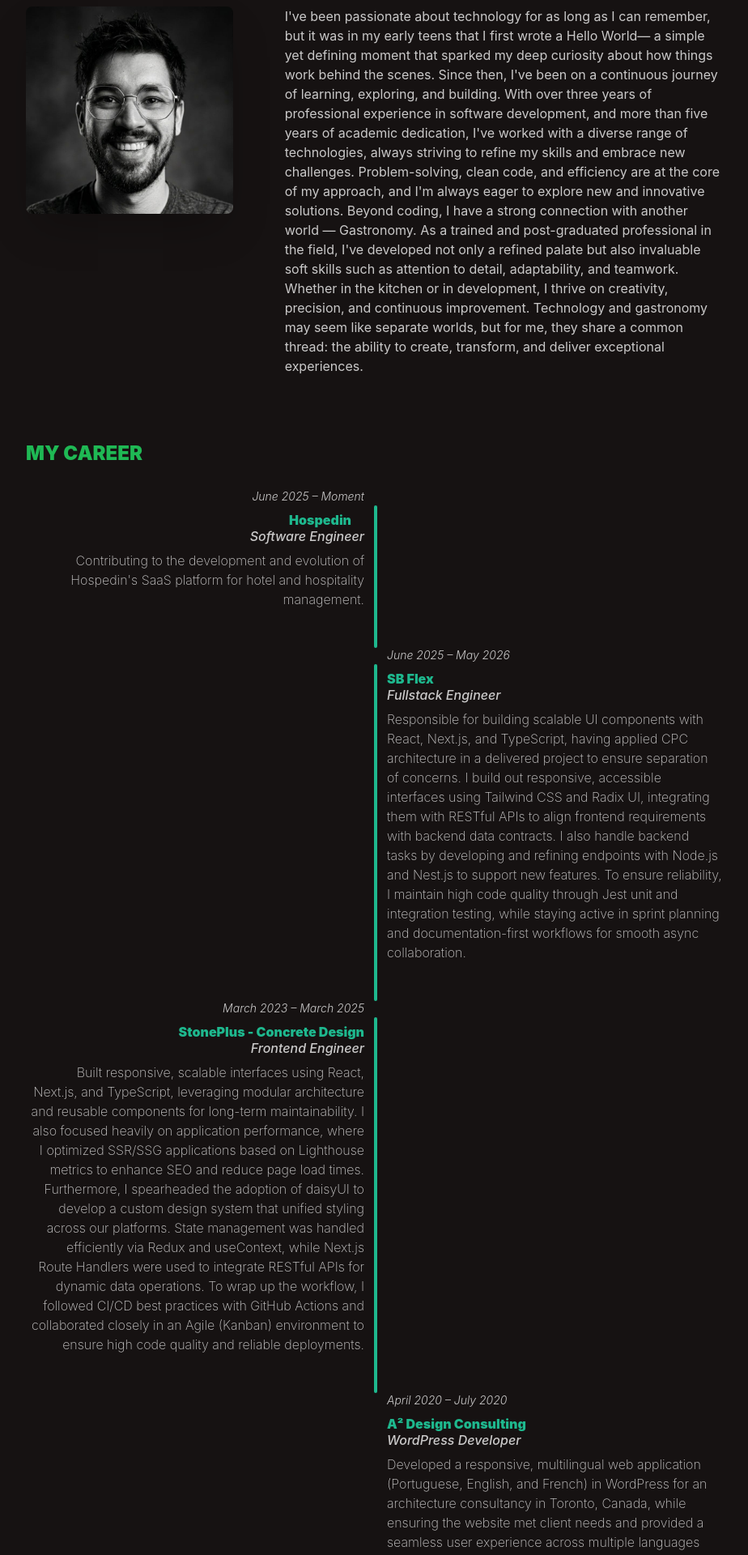
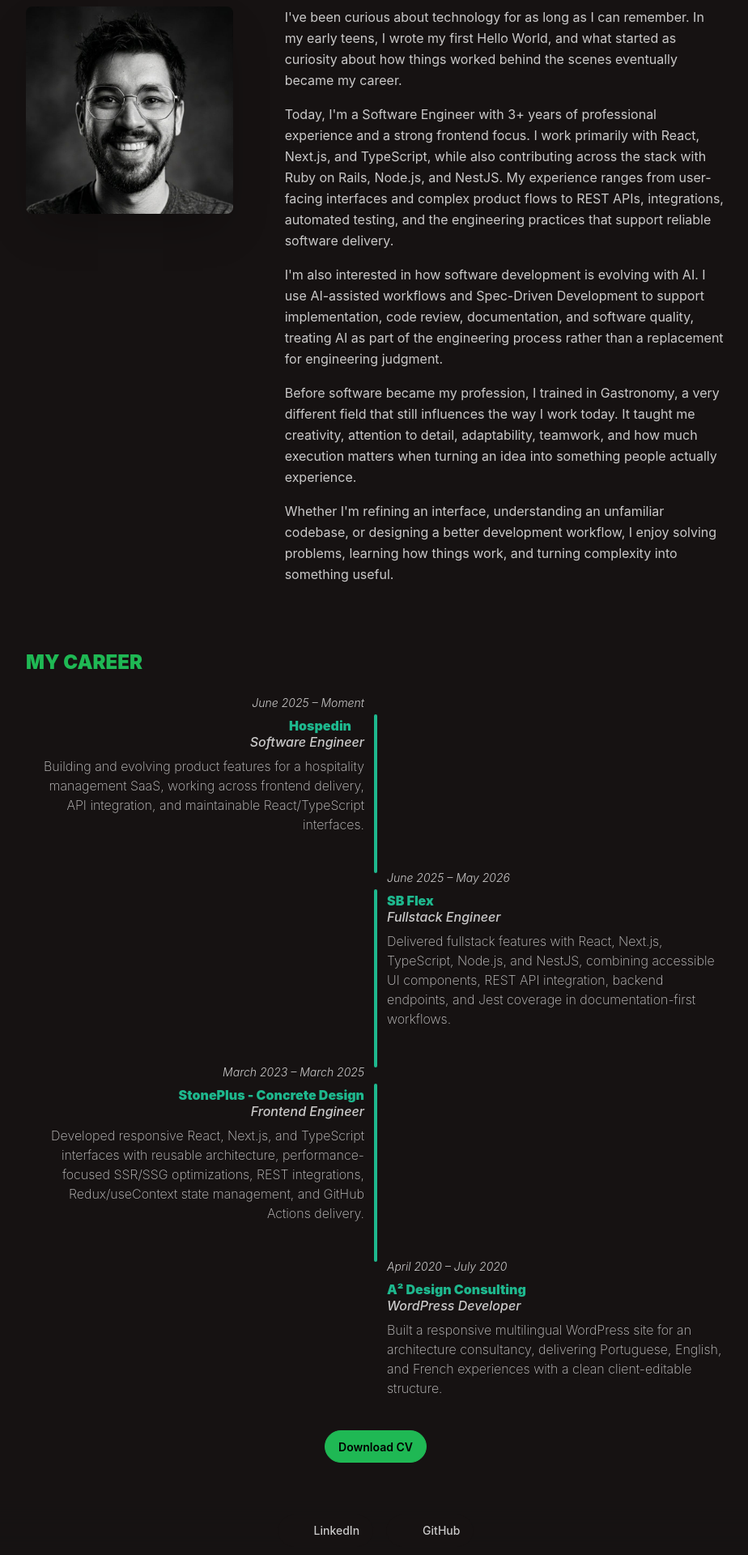
Before and after one commit to amariliodeoliveira/my-portfolio, a Next.js app: page /about-me in a window 1280 px wide. Shown: the part 200-2120 px from the top of the page at 81% size, without its empty margins (176-1100 px from the left). Built offline with nearby package versions, Linux system fonts and the light colour scheme; some icons are missing.

Commit message:
feat(about): refine bio and career content

```diff
--- a/src/components/about-me/AboutHero.tsx
+++ b/src/components/about-me/AboutHero.tsx
@@ -5,12 +5,20 @@ import ProfilePic from "@img/profile-oficial.jpeg";
 
 import AboutHeroTimeline from "./AboutHeroTimeline";
 
+const bioParagraphs = MyProfile.about.fullBio.split("\n\n");
+
 export default function AboutHero() {
   return (
-    <section className="hero bg-base-200 min-h-screen justify-center pt-28">
+    <section
+      aria-labelledby="about-heading"
+      className="hero bg-base-200 min-h-screen justify-center pt-28"
+    >
       <div className="hero-content max-w-4xl flex-col items-start gap-20">
         <div className="flex flex-col gap-4">
-          <h1 className="from-accent via-primary to-secondary bg-linear-to-r bg-clip-text pb-6 text-5xl font-bold text-transparent md:pb-4">
+          <h1
+            id="about-heading"
+            className="from-accent via-primary to-secondary bg-linear-to-r bg-clip-text pb-6 text-5xl font-bold text-transparent md:pb-4"
+          >
             {MyProfile.about.title}
           </h1>
           <div className="flex flex-wrap gap-8 md:flex-nowrap lg:gap-16">
@@ -21,7 +29,11 @@ export default function AboutHero() {
               className="size-fit max-h-64 max-w-80 rounded-lg shadow-2xl"
             />
 
-            <p>{MyProfile.about.fullBio}</p>
+            <div className="max-w-2xl space-y-4 leading-relaxed">
+              {bioParagraphs.map((paragraph) => (
+                <p key={paragraph}>{paragraph}</p>
+              ))}
+            </div>
           </div>
         </div>
 
--- a/src/components/about-me/AboutHeroTimeline.tsx
+++ b/src/components/about-me/AboutHeroTimeline.tsx
@@ -1,5 +1,7 @@
 import { Icon } from "@iconify/react";
+import Link from "next/link";
 
+import { cvNavigationLink } from "@/config/navigation";
 import { MyJobs } from "@/data/jobs";
 import { formatDate } from "@/utils/dateFormat";
 import { getJobEndTimestamp } from "@/utils/jobs";
@@ -12,8 +14,11 @@ const sortedJobs = [...MyJobs].sort(
 
 export default function AboutHeroTimeline() {
   return (
-    <div>
-      <h2 className="text-primary mb-5 text-2xl font-black uppercase">
+    <section aria-labelledby="career-heading">
+      <h2
+        id="career-heading"
+        className="text-primary mb-5 text-2xl font-black uppercase"
+      >
         My Career
       </h2>
       <ul className="timeline timeline-snap-icon max-md:timeline-compact timeline-vertical">
@@ -21,19 +26,28 @@ export default function AboutHeroTimeline() {
           const start = formatDate(job.startDate);
           const end = formatDate(job.endDate);
 
-          const dateRange = `${start} – ${end}`;
-
           return (
             <li key={index}>
-              {index !== 0 && <hr className="bg-secondary" />}
+              {index !== 0 && (
+                <hr aria-hidden="true" className="bg-secondary" />
+              )}
               <Icon
                 icon="line-md:confirm-circle-filled"
+                aria-hidden="true"
                 className="timeline-middle text-secondary size-5"
               />
-              <div
+              <article
                 className={`${index % 2 === 0 ? "timeline-start mb-10 md:text-end" : "timeline-end md:mb-10"}`}
               >
-                <time className="text-sm font-light italic">{dateRange}</time>
+                <p className="text-sm font-light italic">
+                  <time dateTime={job.startDate}>{start}</time>
+                  <span aria-hidden="true"> – </span>
+                  {job.endDate ? (
+                    <time dateTime={job.endDate}>{end}</time>
+                  ) : (
+                    <span>Moment</span>
+                  )}
+                </p>
                 <div className="my-2 leading-tight">
                   <AboutHeroTimelineLink
                     label={job.company}
@@ -43,12 +57,27 @@ export default function AboutHeroTimeline() {
                   <p className="font-medium italic">{job.role}</p>
                 </div>
                 <p className="font-extralight">{job.description}</p>
-              </div>
-              {index < sortedJobs.length - 1 && <hr className="bg-secondary" />}
+              </article>
+              {index < sortedJobs.length - 1 && (
+                <hr aria-hidden="true" className="bg-secondary" />
+              )}
             </li>
           );
         })}
       </ul>
-    </div>
+      <div className="flex justify-center pb-8">
+        <Link
+          href={cvNavigationLink.href}
+          target={cvNavigationLink.openInNewTab ? "_blank" : undefined}
+          rel={
+            cvNavigationLink.openInNewTab ? "noopener noreferrer" : undefined
+          }
+          aria-label={cvNavigationLink.ariaLabel}
+          className="btn btn-primary"
+        >
+          {cvNavigationLink.label}
+        </Link>
+      </div>
+    </section>
   );
 }
--- a/src/components/about-me/AboutHeroTimelineLink.tsx
+++ b/src/components/about-me/AboutHeroTimelineLink.tsx
@@ -22,7 +22,11 @@ export default function AboutHeroTimelineLink({
             className={`link link-hover flex items-center gap-1 underline-offset-2 ${isEven ? "md:justify-end" : ""}`}
           >
             {label}
-            <Icon icon="line-md:external-link" className="size-3" />
+            <Icon
+              icon="line-md:external-link"
+              aria-hidden="true"
+              className="size-3"
+            />
           </span>
         </Link>
       ) : (
--- a/src/data/jobs.ts
+++ b/src/data/jobs.ts
@@ -8,7 +8,7 @@ export const MyJobs: readonly Job[] = [
     link: "https://hospedin.com/",
     role: "Software Engineer",
     description:
-      "Contributing to the development and evolution of Hospedin's SaaS platform for hotel and hospitality management.",
+      "Building and evolving product features for a hospitality management SaaS, working across frontend delivery, API integration, and maintainable React/TypeScript interfaces.",
   },
   {
     startDate: "2025-06-02",
@@ -17,7 +17,7 @@ export const MyJobs: readonly Job[] = [
     link: "https://sbflex.app/",
     role: "Fullstack Engineer",
     description:
-      "Responsible for building scalable UI components with React, Next.js, and TypeScript, having applied CPC architecture in a delivered project to ensure separation of concerns. I build out responsive, accessible interfaces using Tailwind CSS and Radix UI, integrating them with RESTful APIs to align frontend requirements with backend data contracts. I also handle backend tasks by developing and refining endpoints with Node.js and Nest.js to support new features. To ensure reliability, I maintain high code quality through Jest unit and integration testing, while staying active in sprint planning and documentation-first workflows for smooth async collaboration.",
+      "Delivered fullstack features with React, Next.js, TypeScript, Node.js, and NestJS, combining accessible UI components, REST API integration, backend endpoints, and Jest coverage in documentation-first workflows.",
   },
   {
     startDate: "2023-03-06",
@@ -26,7 +26,7 @@ export const MyJobs: readonly Job[] = [
     link: undefined,
     role: "Frontend Engineer",
     description:
-      "Built responsive, scalable interfaces using React, Next.js, and TypeScript, leveraging modular architecture and reusable components for long-term maintainability. I also focused heavily on application performance, where I optimized SSR/SSG applications based on Lighthouse metrics to enhance SEO and reduce page load times. Furthermore, I spearheaded the adoption of daisyUI to develop a custom design system that unified styling across our platforms. State management was handled efficiently via Redux and useContext, while Next.js Route Handlers were used to integrate RESTful APIs for dynamic data operations. To wrap up the workflow, I followed CI/CD best practices with GitHub Actions and collaborated closely in an Agile (Kanban) environment to ensure high code quality and reliable deployments.",
+      "Developed responsive React, Next.js, and TypeScript interfaces with reusable architecture, performance-focused SSR/SSG optimizations, REST integrations, Redux/useContext state management, and GitHub Actions delivery.",
   },
   {
     startDate: "2020-04-01",
@@ -35,6 +35,6 @@ export const MyJobs: readonly Job[] = [
     link: undefined,
     role: "WordPress Developer",
     description:
-      "Developed a responsive, multilingual web application (Portuguese, English, and French) in WordPress for an architecture consultancy in Toronto, Canada, while ensuring the website met client needs and provided a seamless user experience across multiple languages and devices.",
+      "Built a responsive multilingual WordPress site for an architecture consultancy, delivering Portuguese, English, and French experiences with a clean client-editable structure.",
   },
 ] as const;
--- a/src/data/profile.ts
+++ b/src/data/profile.ts
@@ -31,14 +31,16 @@ export const MyProfile: MyProfileType = {
   about: {
     title: "Turning Coffee Into Code!",
     shortBio:
-      "Greetings! 👋 I'm a passionate Software Engineer with a strong foundation in Frontend Development, a background in Information Systems, and a keen eye for UI/UX — also a trained gastronome with a fine taste for coffee ☕.",
-    fullBio: `I've been passionate about technology for as long as I can remember, but it was in my early teens that I first wrote a Hello World— a simple yet defining moment that sparked my deep curiosity about how things work behind the scenes. Since then, I've been on a continuous journey of learning, exploring, and building.
+      "Greetings! 👋 I'm a Software Engineer with a frontend heart and fullstack hands, using AI as part of my development process to build product interfaces, APIs, and reliable web experiences with a suspicious amount of coffee ☕.",
+    fullBio: `I've been curious about technology for as long as I can remember. In my early teens, I wrote my first Hello World, and what started as curiosity about how things worked behind the scenes eventually became my career.
 
-With over three years of professional experience in software development, and more than five years of academic dedication, I've worked with a diverse range of technologies, always striving to refine my skills and embrace new challenges. Problem-solving, clean code, and efficiency are at the core of my approach, and I'm always eager to explore new and innovative solutions.
+Today, I'm a Software Engineer with 3+ years of professional experience and a strong frontend focus. I work primarily with React, Next.js, and TypeScript, while also contributing across the stack with Ruby on Rails, Node.js, and NestJS. My experience ranges from user-facing interfaces and complex product flows to REST APIs, integrations, automated testing, and the engineering practices that support reliable software delivery.
 
-Beyond coding, I have a strong connection with another world — Gastronomy. As a trained and post-graduated professional in the field, I've developed not only a refined palate but also invaluable soft skills such as attention to detail, adaptability, and teamwork. Whether in the kitchen or in development, I thrive on creativity, precision, and continuous improvement.
+I'm also interested in how software development is evolving with AI. I use AI-assisted workflows and Spec-Driven Development to support implementation, code review, documentation, and software quality, treating AI as part of the engineering process rather than a replacement for engineering judgment.
 
-Technology and gastronomy may seem like separate worlds, but for me, they share a common thread: the ability to create, transform, and deliver exceptional experiences.`,
+Before software became my profession, I trained in Gastronomy, a very different field that still influences the way I work today. It taught me creativity, attention to detail, adaptability, teamwork, and how much execution matters when turning an idea into something people actually experience.
+
+Whether I'm refining an interface, understanding an unfamiliar codebase, or designing a better development workflow, I enjoy solving problems, learning how things work, and turning complexity into something useful.`,
   },
   skills: {
     core: [
```
Also changed, not shown: 1 other file (tests, documents, lock files or other folders).
